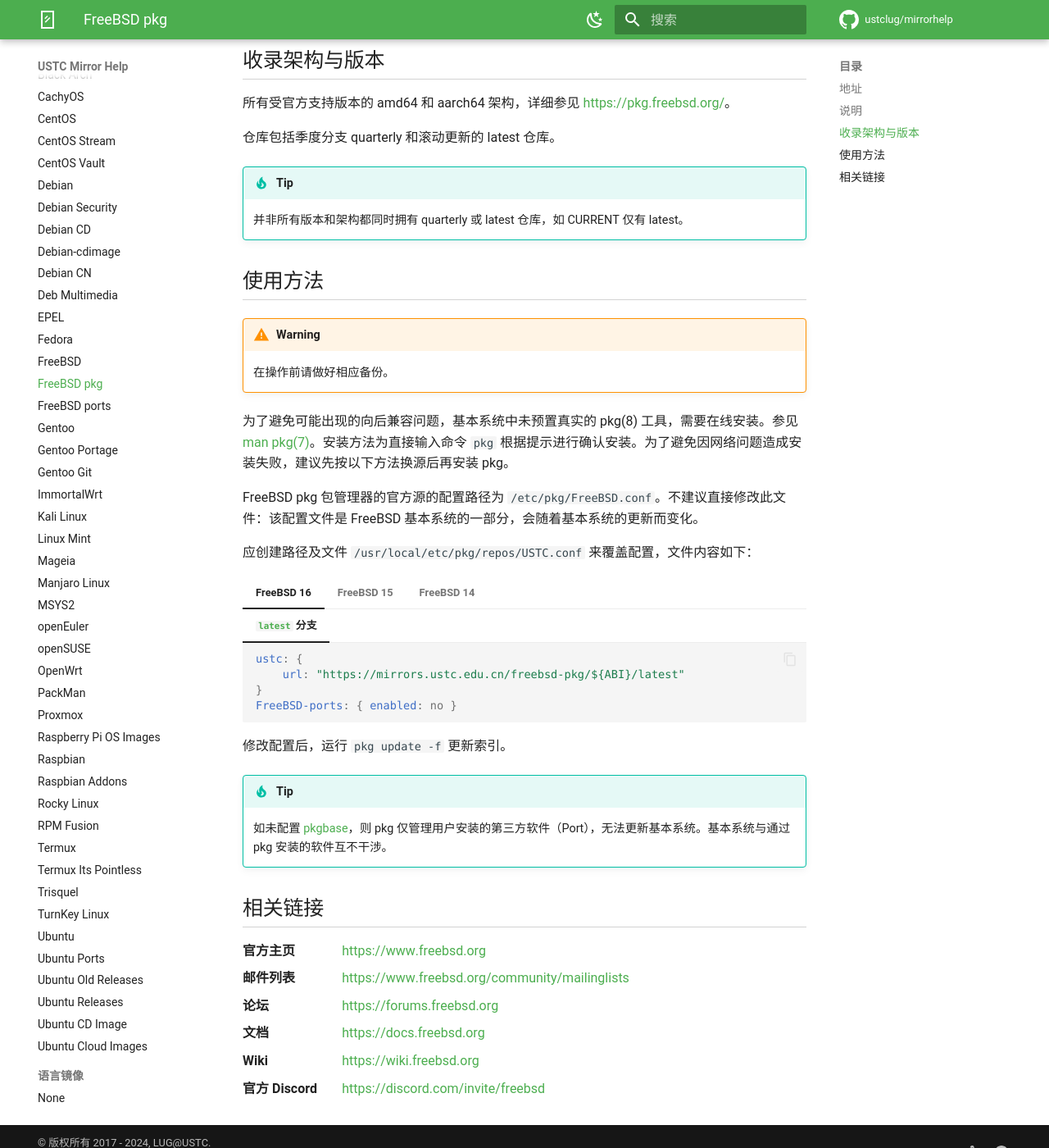
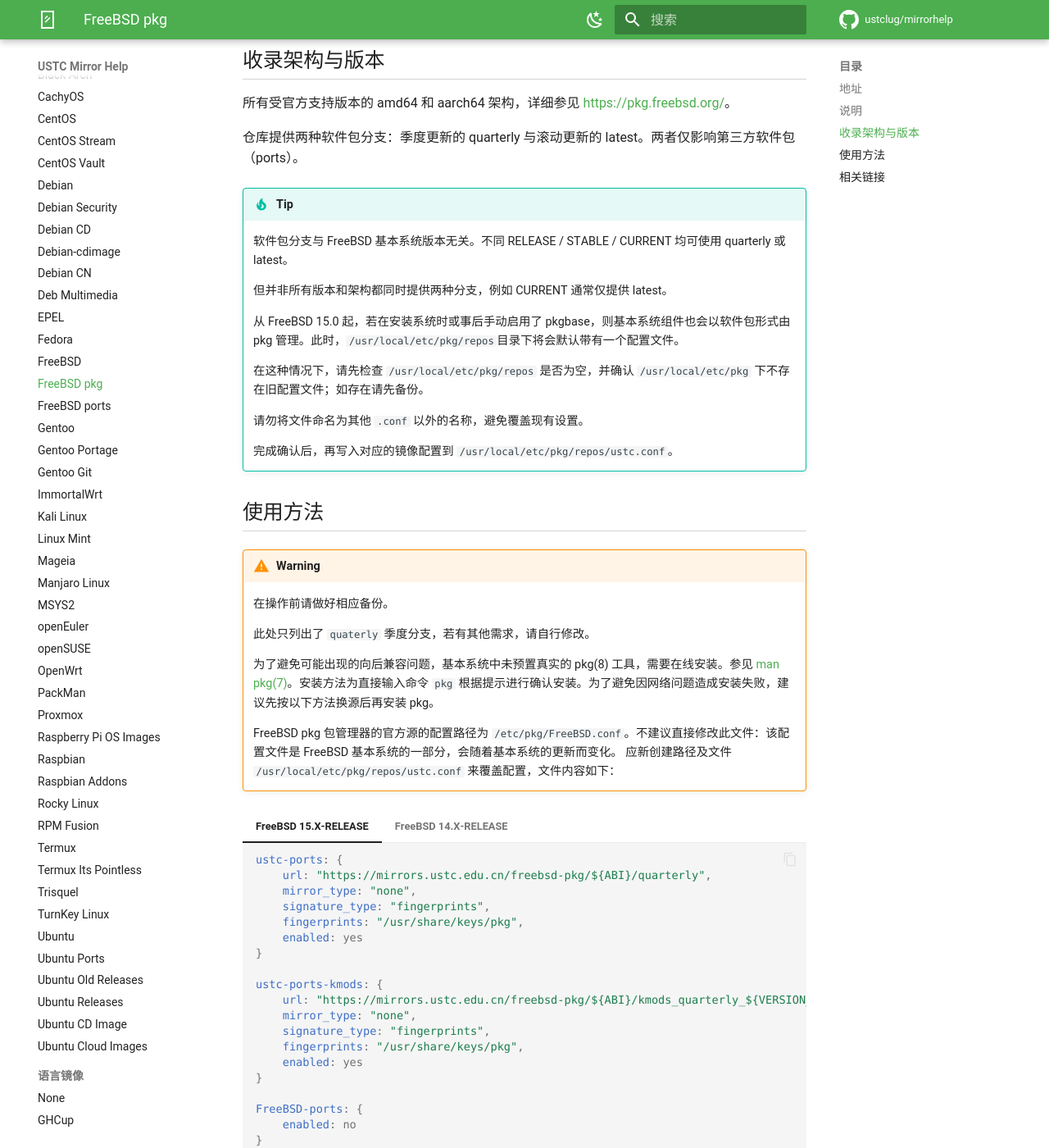
Before and after one commit to ustclug/mirrorhelp, an MkDocs documentation site: the page built from docs/freebsd-pkg.md, in a window 1280 px wide and 1400 px high, scrolled down 351 px. Shown: the whole window at 82% size. Built offline with MkDocs 1.6.1 and Material for MkDocs 9.7.7, drawn with Linux system fonts in a browser that asks for light colours; comment, search, counter and statistics services are not loaded; some of the changed text lies outside the part shown.

Commit message:
Rewrite, change the way it is expressed

````diff
--- a/docs/freebsd-pkg.md
+++ b/docs/freebsd-pkg.md
@@ -12,11 +12,21 @@
 
 所有受官方支持版本的 amd64 和 aarch64 架构，详细参见 <https://pkg.freebsd.org/>。
 
-仓库包括季度分支 quarterly 和滚动更新的 latest 仓库。
+仓库提供两种软件包分支：季度更新的 quarterly 与滚动更新的 latest。两者仅影响第三方软件包（ports）。
 
 !!! tip
 
-    并非所有版本和架构都同时拥有 quarterly 或 latest 仓库，如 CURRENT 仅有 latest。
+    软件包分支与 FreeBSD 基本系统版本无关。不同 RELEASE / STABLE / CURRENT 均可使用 quarterly 或 latest。
+
+    但并非所有版本和架构都同时提供两种分支，例如 CURRENT 通常仅提供 latest。
+
+    从 FreeBSD 15.0 起，若在安装系统时或事后手动启用了 pkgbase，则基本系统组件也会以软件包形式由 pkg 管理。此时，`/usr/local/etc/pkg/repos`目录下将会默认带有一个配置文件。
+
+    在这种情况下，请先检查 `/usr/local/etc/pkg/repos` 是否为空，并确认 `/usr/local/etc/pkg` 下不存在旧配置文件；如存在请先备份。
+
+    请勿将文件命名为其他 `.conf` 以外的名称，避免覆盖现有设置。
+
+    完成确认后，再写入对应的镜像配置到 `/usr/local/etc/pkg/repos/ustc.conf`。
 
 ## 使用方法
 
@@ -24,62 +34,83 @@
 
     在操作前请做好相应备份。
 
-为了避免可能出现的向后兼容问题，基本系统中未预置真实的 pkg(8) 工具，需要在线安装。参见 [man pkg(7)](https://man.freebsd.org/cgi/man.cgi?query=pkg)。安装方法为直接输入命令 `pkg` 根据提示进行确认安装。为了避免因网络问题造成安装失败，建议先按以下方法换源后再安装 pkg。
+    此处只列出了 `quaterly` 季度分支，若有其他需求，请自行修改。
 
-FreeBSD pkg 包管理器的官方源的配置路径为 `/etc/pkg/FreeBSD.conf`。不建议直接修改此文件：该配置文件是 FreeBSD 基本系统的一部分，会随着基本系统的更新而变化。
+    为了避免可能出现的向后兼容问题，基本系统中未预置真实的 pkg(8) 工具，需要在线安装。参见 [man pkg(7)](https://man.freebsd.org/cgi/man.cgi?query=pkg)。安装方法为直接输入命令 `pkg` 根据提示进行确认安装。为了避免因网络问题造成安装失败，建议先按以下方法换源后再安装 pkg。
 
-应创建路径及文件 `/usr/local/etc/pkg/repos/USTC.conf` 来覆盖配置，文件内容如下：
+    FreeBSD pkg 包管理器的官方源的配置路径为 `/etc/pkg/FreeBSD.conf`。不建议直接修改此文件：该配置文件是 FreeBSD 基本系统的一部分，会随着基本系统的更新而变化。
+    应新创建路径及文件 `/usr/local/etc/pkg/repos/ustc.conf` 来覆盖配置，文件内容如下：
 
-=== "FreeBSD 16"
+=== "FreeBSD 15.X-RELEASE"
 
-    === "`latest` 分支"
+    ```yaml
+    ustc-ports: {
+        url: "https://mirrors.ustc.edu.cn/freebsd-pkg/${ABI}/quarterly",
+        mirror_type: "none",
+        signature_type: "fingerprints",
+        fingerprints: "/usr/share/keys/pkg",
+        enabled: yes
+    }
 
-        ```yaml
-        ustc: {
-            url: "https://mirrors.ustc.edu.cn/freebsd-pkg/${ABI}/latest"
-        }
-        FreeBSD-ports: { enabled: no }
-        ```
+    ustc-ports-kmods: {
+        url: "https://mirrors.ustc.edu.cn/freebsd-pkg/${ABI}/kmods_quarterly_${VERSION_MINOR}",
+        mirror_type: "none",
+        signature_type: "fingerprints",
+        fingerprints: "/usr/share/keys/pkg",
+        enabled: yes
+    }
 
-=== "FreeBSD 15"
+    FreeBSD-ports: {
+        enabled: no
+    }
 
-    === "`quarterly` 分支"
+    FreeBSD-ports-kmods: {
+        enabled: no
+    }
 
-        ```yaml
-        ustc: {
-            url: "https://mirrors.ustc.edu.cn/freebsd-pkg/${ABI}/quarterly"
-        }
-        FreeBSD-ports: { enabled: no }
-        ```
+    # 仅当启用 pkgbase 时才添加以下内容
+    #ustc-base: {
+    #   url: "https://mirrors.ustc.edu.cn/freebsd-pkg/${ABI}/base_release_${VERSION_MINOR}",
+    #   mirror_type: "none",
+    #   signature_type: "fingerprints",
+    #   fingerprints: "/usr/share/keys/pkgbase-${VERSION_MAJOR}",
+    #   enabled: yes
+    #}
 
-    === "`latest` 分支"
+    #FreeBSD-base: {
+    #   enabled: no
+    #}
+    ```
 
-        ```yaml
-        ustc: {
-            url: "https://mirrors.ustc.edu.cn/freebsd-pkg/${ABI}/latest"
-        }
-        FreeBSD-ports: { enabled: no }
-        ```
+=== "FreeBSD 14.X-RELEASE"
 
-=== "FreeBSD 14"
+    ```yaml
+    ustc: {
+        url: "https://mirrors.ustc.edu.cn/freebsd-pkg/${ABI}/quarterly",
+        mirror_type: "none",
+        signature_type: "fingerprints",
+        fingerprints: "/usr/share/keys/pkg",
+        enabled: yes
+    }
 
-    === "`quarterly` 分支"
+    ustc-kmods: {
+        url: "https://mirrors.ustc.edu.cn/freebsd-pkg/${ABI}/kmods_quarterly_${VERSION_MINOR}",
+        mirror_type: "none",
+        signature_type: "fingerprints",
+        fingerprints: "/usr/share/keys/pkg",
+        enabled: yes
+    }
 
-        ```yaml
-        ustc: {
-            url: "https://mirrors.ustc.edu.cn/freebsd-pkg/${ABI}/quarterly"
-        }
-        FreeBSD: { enabled: no }
-        ```
+    FreeBSD: {
+        enabled: no
+    }
 
-    === "`latest` 分支"
+    FreeBSD-kmods: {
+        enabled: no
+    }
+    ```
 
-        ```yaml
-        ustc: {
-            url: "https://mirrors.ustc.edu.cn/freebsd-pkg/${ABI}/latest"
-        }
-        FreeBSD: { enabled: no }
-        ```
+
 
 修改配置后，运行 `pkg update -f` 更新索引。
 
````
